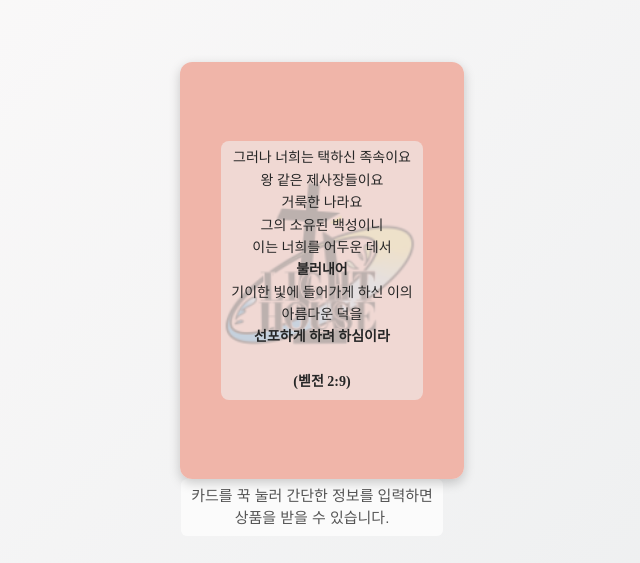
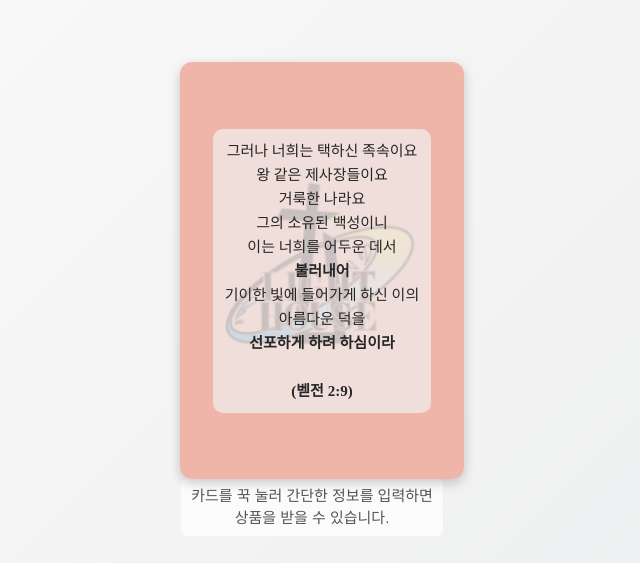
Before and after one commit to corudqls900-spec/bible-card-5, a plain HTML site: page index.html in a window 1280 px wide. Shown: the part 111-674 px from the top of the page, without its empty margins (328-968 px from the left). Drawn offline with Linux system fonts and the light colour scheme.

Commit message:
Update index.html

```diff
--- a/index.html
+++ b/index.html
@@ -24,8 +24,8 @@
     }
 
     .card {
-      width: 70mm;   /* 카드 전체 키우기 */
-      height: 105mm; /* 카드 전체 키우기 */
+      width: 70mm;
+      height: 105mm;
       perspective: 1000px;
       margin-top: 20px;
       cursor: pointer;
@@ -74,25 +74,24 @@
       transform: rotateY(180deg);
     }
 
-    /* 글자 스타일 */
-    .card-text {
+    /* 앞면 텍스트 박스 크게, 글자 조금 키움 */
+    .card-front .card-text {
       font-family: "Times New Roman","명조체", serif;
-      font-size: 14px;  /* 앞면 글자 기본 */
+      font-size: 15px;  /* 글자 조금 키움 */
       color: #333;
-      background: rgba(255, 255, 255, 0.6);
-      padding: 6px 10px;
-      border-radius: 8px;
+      background: rgba(255, 255, 255, 0.7); /* 앞면 투명도 조금 더 높임 */
+      padding: 10px 12px;  /* 박스 여유 공간 키움 */
+      border-radius: 10px;
       line-height: 1.6;
-      max-width: 90%;
+      max-width: 95%;
       overflow-wrap: break-word;
     }
 
-    /* 앞면 키워드 강조 */
     .card-text .highlight-front {
       font-weight: bold;
     }
 
-    /* 뒷면 글자 작게 */
+    /* 뒷면 그대로 */
     .card-back .card-text {
       font-size: 12px;
       line-height: 1.4;
@@ -105,10 +104,9 @@
       transform: scale(0.97);
     }
 
-    /* 안내문 위치 조정 */
     .hint {
       margin-top: 20px;
-      font-size: 15px;  /* 글자 살짝 키움 */
+      font-size: 15px;
       color: #555;
       text-align: center;
       line-height: 1.5;
@@ -185,14 +183,12 @@
     let timer;
     let isLongPress = false;
 
-    // 카드 뒤집기
     card.addEventListener('click', (e) => {
       if (!isLongPress) card.classList.toggle('flipped');
       isLongPress = false;
       card.classList.remove('pressed');
     });
 
-    // 꾹 누름 기능
     const startPress = () => {
       card.classList.add('pressed');
       timer = setTimeout(() => {
@@ -207,12 +203,9 @@
       card.classList.remove('pressed');
     };
 
-    // 모바일
     card.addEventListener('touchstart', startPress);
     card.addEventListener('touchend', cancelPress);
     card.addEventListener('touchcancel', cancelPress);
-
-    // PC
     card.addEventListener('mousedown', startPress);
     card.addEventListener('mouseup', cancelPress);
     card.addEventListener('mouseleave', cancelPress);
```
